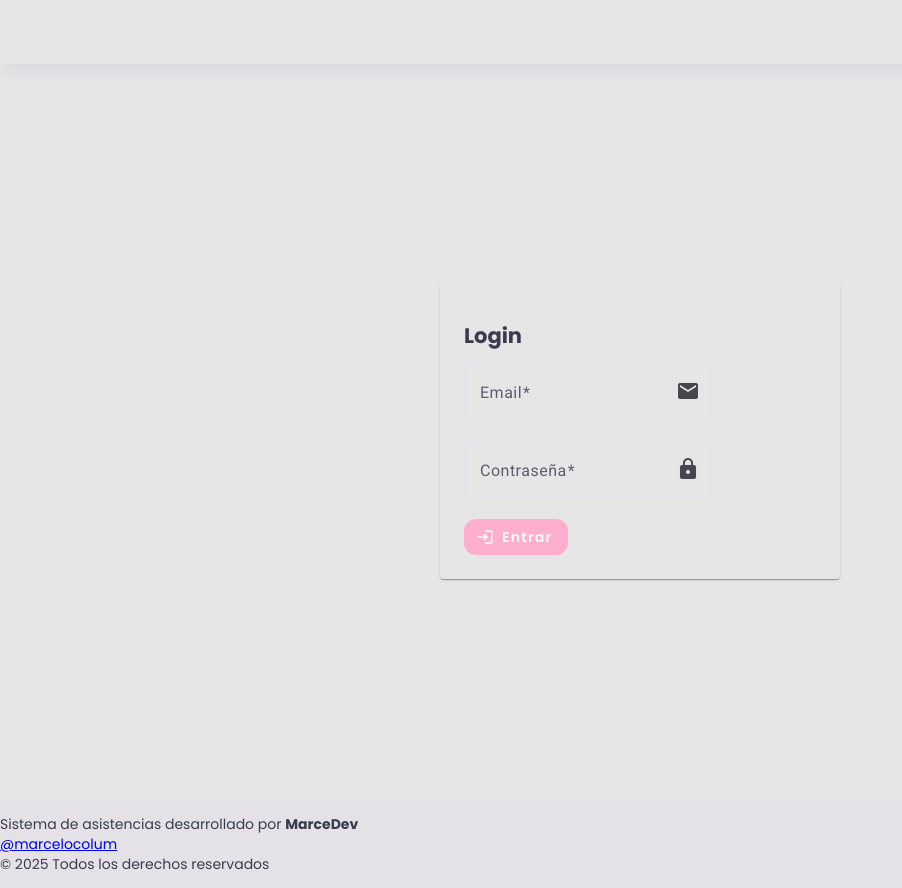
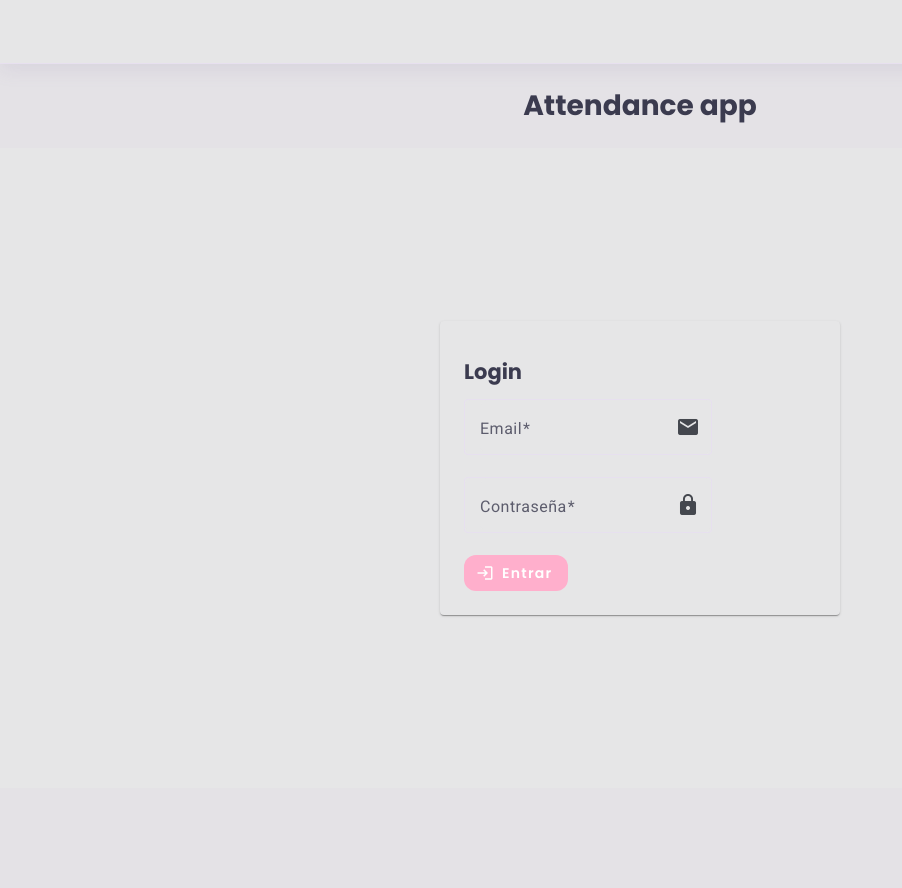
Before and after one commit to furiac3lta/attendance-frontend-v2, an Angular app: page /login in a window 1280 px wide. Shown: the whole page, without its empty margins (0-902 px from the left). After the commit the page ends 800 px from the top, so only its background shows below. Built offline with nearby package versions, Linux system fonts and the light colour scheme.

Commit message:
fixing some

```diff
--- a/src/app/app.component.ts
+++ b/src/app/app.component.ts
@@ -2,7 +2,7 @@ import { Component } from '@angular/core';
 import { RouterOutlet } from '@angular/router';
 import { NavbarComponent } from './shared/components/navbar/navbar.component';
 import { LoaderComponent } from './shared/components/loader/loader.component';
-
+import { Footer } from './shared/footer/footer';
 @Component({
   selector: 'app-root',
   standalone: true,
--- a/src/app/features/auth/login.page.html
+++ b/src/app/features/auth/login.page.html
@@ -1,20 +1,26 @@
+<div class="title-h1"><h1>Attendance app</h1></div>
+
 <div class="login-wrapper">
-
   <mat-card class="login-card">
-
     <h2 class="title">Login</h2>
-
     <form [formGroup]="loginForm" (ngSubmit)="onSubmit()">
-
  <mat-form-field appearance="outline" class="full-width">
   <mat-label>Email</mat-label>
-        <input matInput type="email" formControlName="email" autocomplete="email">
+  <input matInput
+         type="email"
+         formControlName="email"
+         autocomplete="email"
+         placeholder="test@test.com">
   <mat-icon matSuffix>mail</mat-icon>
 </mat-form-field>
 
 <mat-form-field appearance="outline" class="full-width">
   <mat-label>Contraseña</mat-label>
-        <input matInput type="password" formControlName="password" autocomplete="current-password">
+  <input matInput
+         type="password"
+         formControlName="password"
+         autocomplete="current-password"
+         placeholder="test">
   <mat-icon matSuffix>lock</mat-icon>
 </mat-form-field>
 
@@ -22,18 +28,6 @@
         <mat-icon>login</mat-icon>
         Entrar
       </button>
-
     </form>
-
   </mat-card>
-
-
 </div>
-<!-- 🌟 Footer de créditos (fuera del wrapper) -->
-<footer class="login-footer">
-  <p>
-    Sistema de asistencias desarrollado por <strong>MarceDev</strong><br>
-    <a href="https://instagram.com/marcelocolum" target="_blank">@marcelocolum</a><br>
-    © 2025 Todos los derechos reservados
-  </p>
-</footer>
--- a/src/app/features/auth/login.page.ts
+++ b/src/app/features/auth/login.page.ts
@@ -9,6 +9,7 @@ import { MatIconModule } from '@angular/material/icon';
 import { MatButtonModule } from '@angular/material/button';
 import Swal from 'sweetalert2';
 
+
 @Component({
   selector: 'app-login-page',
   standalone: true,
@@ -19,7 +20,8 @@ import Swal from 'sweetalert2';
     MatInputModule,
     MatIconModule,
     MatButtonModule,
-  ],
+
+],
   templateUrl: './login.page.html',
 })
 export class LoginPage {
--- a/src/styles.css
+++ b/src/styles.css
@@ -186,7 +186,7 @@ button[mat-raised-button]:hover {
    🔐 LOGIN
    ========================================================= */
 .login-wrapper {
-  min-height: calc(100vh - 64px);
+  min-height: calc(100vh - 20vh);
   display: flex;
   align-items: center;
   justify-content: center;
@@ -317,3 +317,16 @@ body .class-text {
 .dark-mode body .class-text {
   color: white !important;
 }
+
+.title-h1 {
+  display: flex;
+  justify-content: center;
+  width: 100%;
+}
+
+.title-h1 h1 {
+  margin: 0 !important;
+  text-align: center;
+  width: 100%;
+  padding: 2rem;
+}
```
Also changed, not shown: src/app/shared/footer/footer.css (added, +36 -0 lines), src/app/shared/footer/footer.html (added, +8 -0 lines), src/app/shared/footer/footer.ts (added, +14 -0 lines), 1 other file (tests, documents, lock files or other folders). Lines whose indentation alone changed are shown as unchanged.
